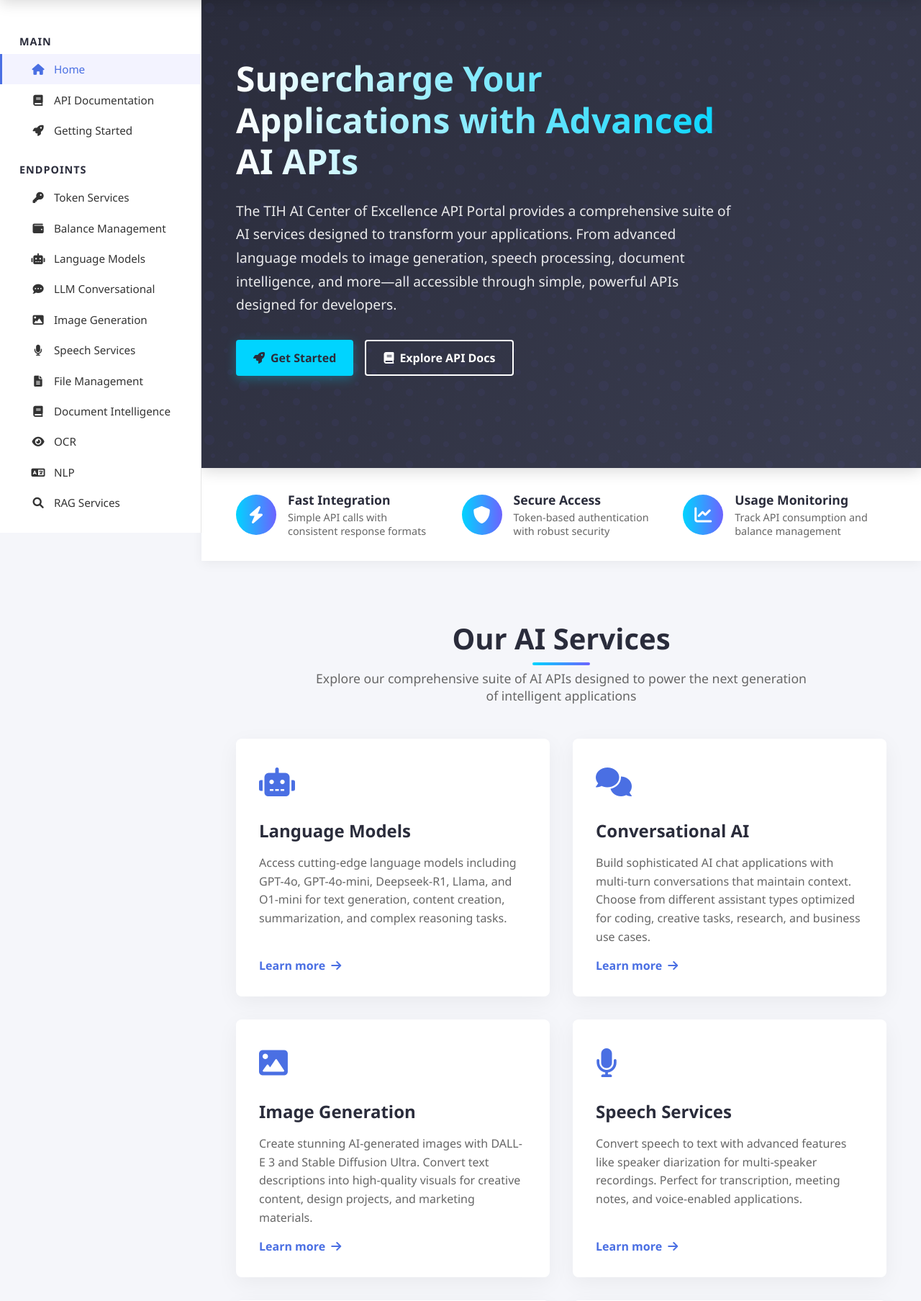
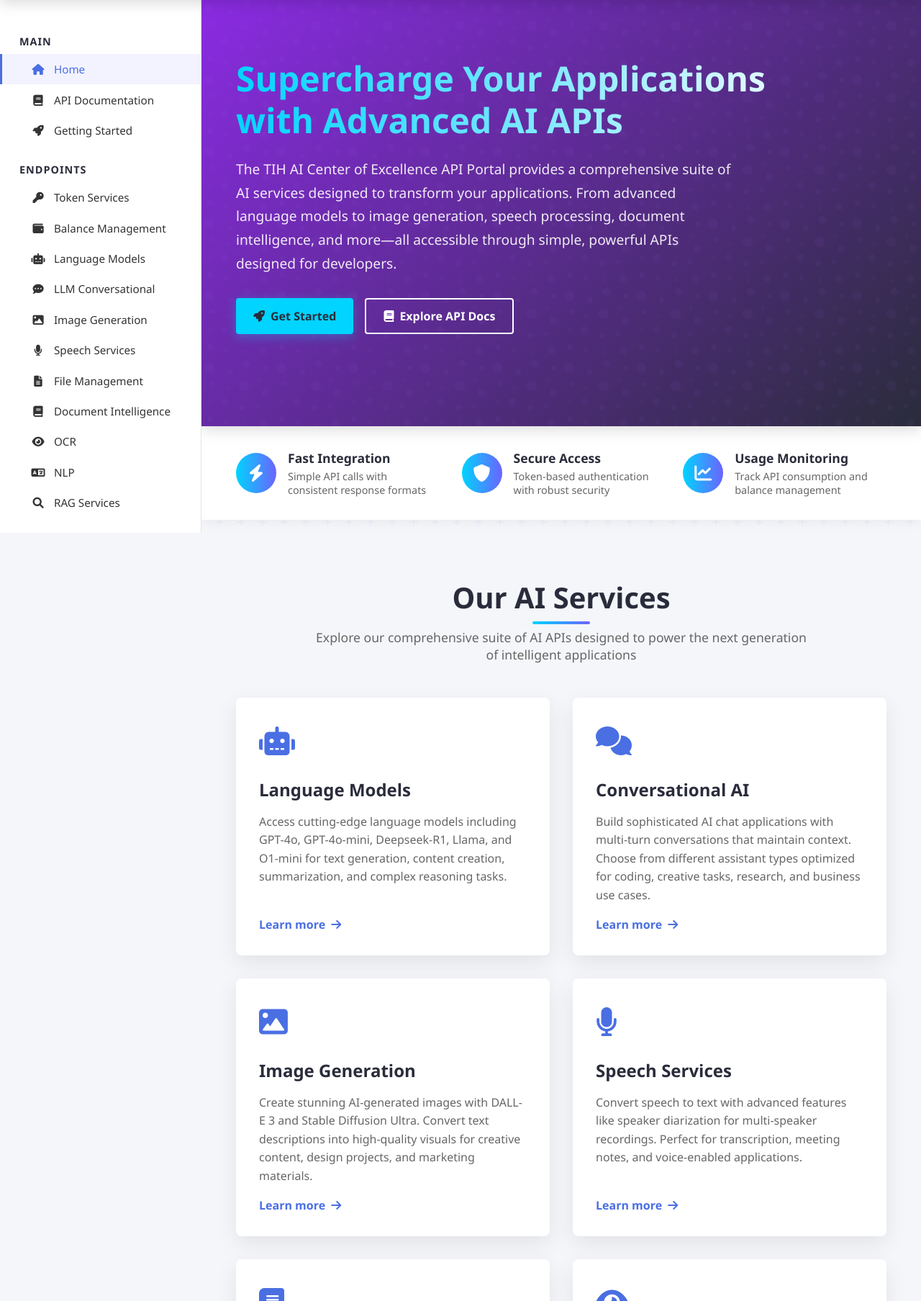
Before and after one commit to tevinric/ai-api-framework, a Flask app: page / in a window 1280 px wide. Shown: the part 60-1867 px from the top of the page at 72% size. Run offline with Flask 3, Linux system fonts and the light colour scheme; parts of the project's set-up code (start-up, migrations or seed data) failed here and were passed over.

Commit message:
Update index.html

```diff
--- a/templates/index.html
+++ b/templates/index.html
@@ -15,6 +15,8 @@
             --white-color: #ffffff;
             --accent-color: #00d4ff;
             --accent-gradient: linear-gradient(90deg, #00d4ff 0%, #6c63ff 100%);
+            --magenta-dark: #8A2BE2; /* Added dark magenta color */
+            --magenta-gradient: linear-gradient(90deg, #8A2BE2 0%, #4a6fe3 100%);
             --sidebar-width: 280px;
             --header-height: 60px;
         }
@@ -198,7 +200,7 @@
 
         /* Hero */
         .hero {
-            background: linear-gradient(135deg, var(--dark-color) 0%, #3a3d50 100%);
+            background: linear-gradient(135deg, var(--magenta-dark) 0%, #2a2c3b 100%);
             color: var(--white-color);
             padding: 5rem 3rem;
             position: relative;
@@ -219,7 +221,7 @@
         }
 
         .hero-container {
-            max-width: 1200px;
+            max-width: 1440px; /* Increased by 20% from 1200px */
             margin: 0 auto;
             position: relative;
             z-index: 1;
@@ -229,8 +231,8 @@
             font-size: 3rem;
             margin-bottom: 1.5rem;
             line-height: 1.2;
-            max-width: 700px;
-            background: linear-gradient(to right, var(--white-color), var(--accent-color));
+            max-width: 840px; /* Increased by 20% from 700px */
+            background: linear-gradient(to left, var(--white-color), var(--accent-color)); /* Changed direction to right-to-left */
             -webkit-background-clip: text;
             -webkit-text-fill-color: transparent;
             animation: fadeInUp 0.8s ease-out;
@@ -390,7 +392,7 @@
             background-color: var(--white-color);
             padding: 2rem;
             border-radius: 8px;
-            box-shadow: 0 8px 30px rgba(0, 0, 0, 0.05);
+            box-shadow: 0 10px 30px rgba(0, 0, 0, 0.08);
             transition: all 0.3s ease;
             position: relative;
             overflow: hidden;
@@ -407,19 +409,66 @@
             left: 0;
             width: 100%;
             height: 100%;
-            background: var(--accent-gradient);
+            background: linear-gradient(to right, rgba(138, 43, 226, 0.05), rgba(74, 111, 227, 0.05));
             z-index: -1;
             opacity: 0;
             transition: opacity 0.3s ease;
         }
 
+        .feature-card::after {
+            content: "";
+            position: absolute;
+            top: 0;
+            left: 0;
+            width: 100%;
+            height: 100%;
+            background:
+                linear-gradient(90deg, var(--magenta-dark) 50%, transparent 50%) 0 0,
+                linear-gradient(180deg, var(--magenta-dark) 50%, transparent 50%) 100% 0,
+                linear-gradient(270deg, var(--magenta-dark) 50%, transparent 50%) 100% 100%,
+                linear-gradient(0deg, var(--magenta-dark) 50%, transparent 50%) 0 100%;
+            background-repeat: no-repeat;
+            background-size: 0% 2px, 2px 0%, 0% 2px, 2px 0%;
+            border-radius: 8px;
+            animation: none;
+            transition: all 0.3s ease;
+        }
+
         .feature-card:hover {
             transform: translateY(-10px);
-            box-shadow: 0 15px 35px rgba(106, 100, 255, 0.1);
+            box-shadow: 0 15px 40px rgba(138, 43, 226, 0.15);
         }
 
         .feature-card:hover::before {
-            opacity: 0.03;
+            opacity: 1;
+        }
+
+        .feature-card:hover::after {
+            animation: borderRotate 2s linear infinite;
+            background-size: 100% 2px, 2px 100%, 100% 2px, 2px 100%;
+        }
+
+        @keyframes borderRotate {
+            0% {
+                background-position: 0 0, 100% 0, 100% 100%, 0 100%;
+                opacity: 1;
+            }
+            25% {
+                background-position: 100% 0, 100% 0, 100% 100%, 0 100%;
+                opacity: 0.8;
+            }
+            50% {
+                background-position: 100% 0, 100% 100%, 100% 100%, 0 100%;
+                opacity: 1;
+            }
+            75% {
+                background-position: 100% 0, 100% 100%, 0 100%, 0 100%;
+                opacity: 0.8;
+            }
+            100% {
+                background-position: 0 0, 100% 0, 100% 100%, 0 100%;
+                opacity: 1;
+            }
         }
 
         .feature-icon {
```
Also changed, not shown: other parts of templates/index.html (+43 -10 lines).
